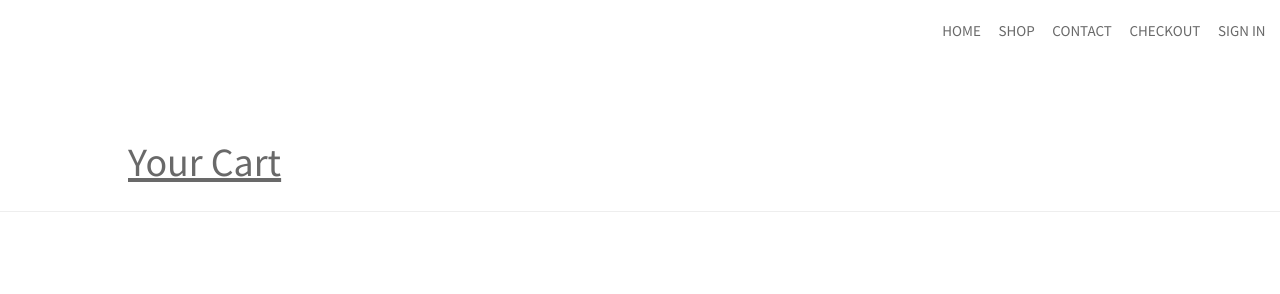
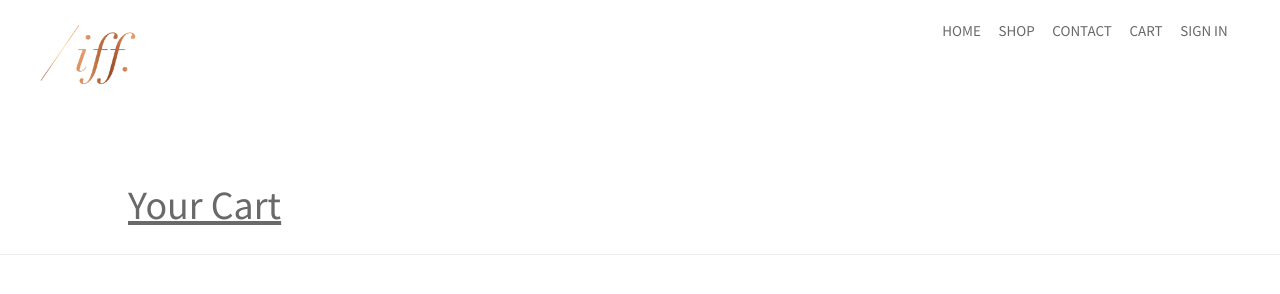
Before and after one commit to odilialirani/iff, a website: page checkout.html in a window 1280 px wide. Drawn offline with nearby package versions, Linux system fonts and the light colour scheme.

Commit message:
checkout become cart

```diff
--- a/checkout.html
+++ b/checkout.html
@@ -25,13 +25,15 @@
         <header>
             <div style="overflow: hidden; width:100%;">
                 <div class="brand">
-                    <font class="brandText">IFF THE LABEL</font>
+                    <a href="index.html">
+                        <img src="iffthelabel.png" style="width:100px; height:100px;">
+                    </a>
                 </div>
                 <div class="navbar">
                     <a class="navButton" href="index.html"><font class="navText">HOME</font></a>
                     <a class="navButton" href="shop.html"><font class="navText">SHOP</font></a>
                     <a class="navButton" href="contact.html"><font class="navText">CONTACT</font></a>
-                    <a class="navButton" href="#"><font class="navText">CHECKOUT</font></a>
+                    <a class="navButton" href="#"><font class="navText">CART</font></a>
                     <a class="navButton" href="login.html"><font class="navText">SIGN IN</font></a>
                 </div>
             </div>
```
